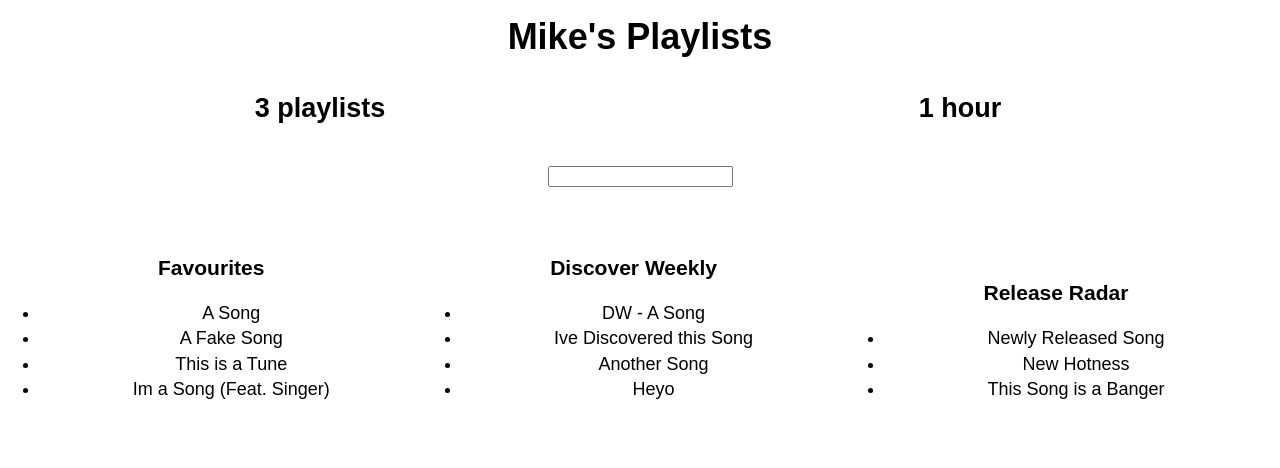
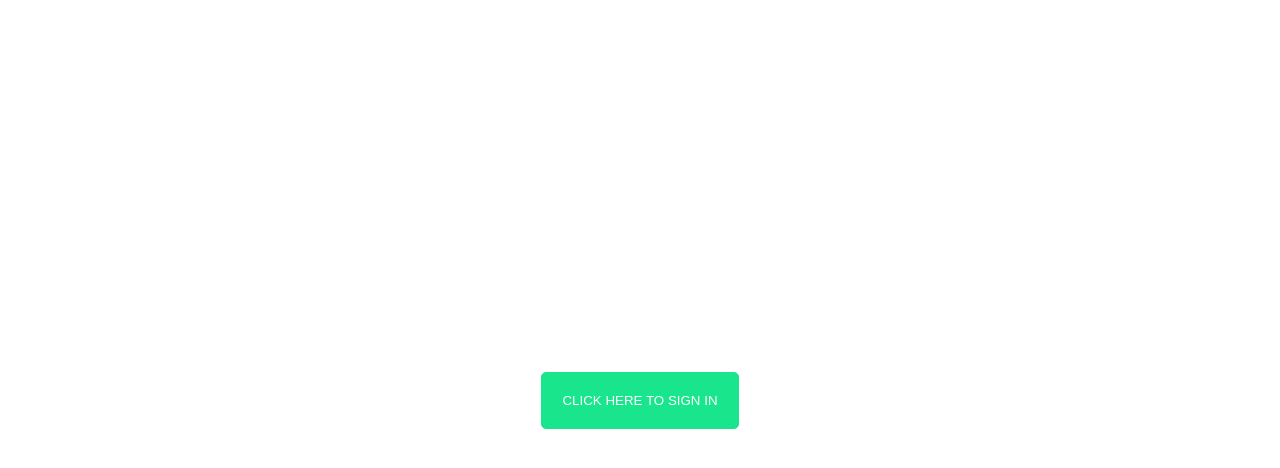
Before and after one commit to mprquinn/save-discover, a React (Create React App) app: page / in a window 1280 px wide. Shown: the top 468 px of the page. Built offline with nearby package versions, Linux system fonts and the light colour scheme.

Commit message:
Starting to use real data

```diff
--- a/src/App.css
+++ b/src/App.css
@@ -16,3 +16,22 @@
   justify-content: center;
   font-weight: 600;
 }
+
+.log-in-wrapper {
+  display: flex;
+  width: 100%;
+  height: 100vh;
+  align-items: center;
+}
+
+.button {
+  background: #19e68c;
+  border: 1px solid #19e68c;
+  border-radius: 5px;
+  color: #ffffff;
+  text-transform: uppercase;
+  text-align: center;
+  padding: 20px;
+  margin: 0 auto;
+  cursor: pointer;
+}
--- a/src/App.js
+++ b/src/App.js
@@ -51,11 +51,7 @@ class App extends Component {
     }
   }
   componentDidMount() {
-    setTimeout(_ => {
-      this.setState({
-        serverData: fakeServerData
-      });
-    }, 1000);
+
     // setTimeout(_ => {
     //   this.setState({
     //     filterString: 'Weekly'
@@ -85,7 +81,9 @@ class App extends Component {
                 <Playlist key={playlist.name} playlist={playlist} />
               )}
 
-          </div> : <p className="loading">Loading...</p>
+          </div> : <div class="log-in-wrapper">
+            <button onClick={() => window.location = 'http:// localhost:8888/login'} class="button">Click Here to Sign In</button>
+          </div>
         }
       </div>
     );
```
Also changed, not shown: package.json (line endings or trailing spaces), 1 other file (tests, documents, lock files or other folders).
